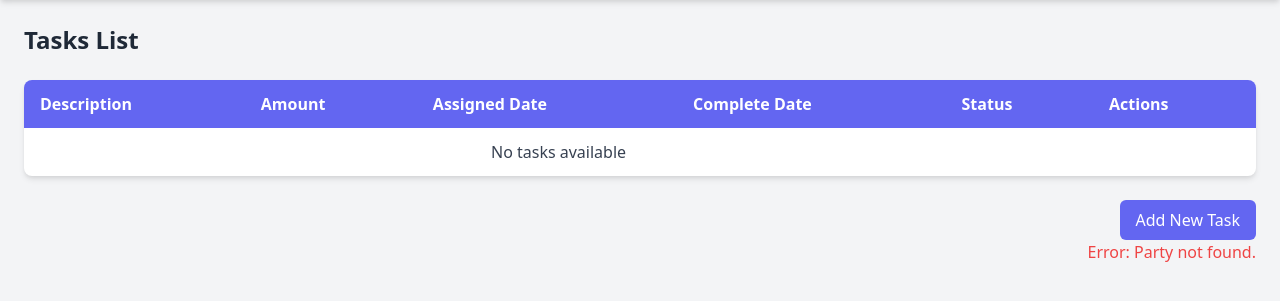
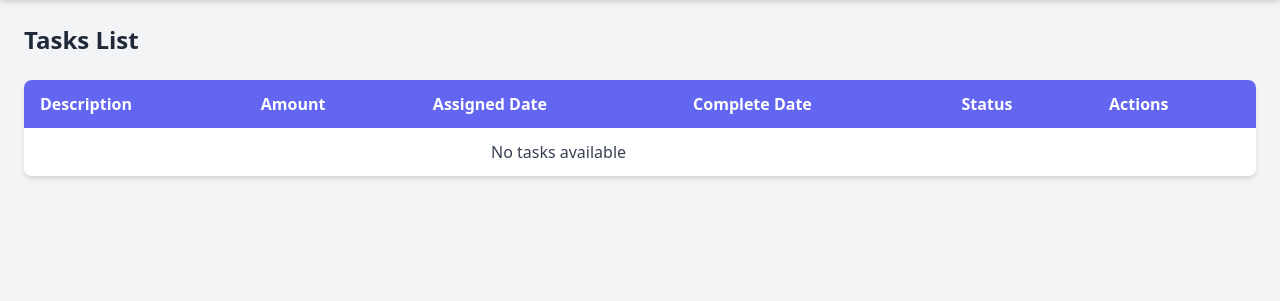
Before and after one commit to Rohankhokhar/Labourlink3, a Django app: page /task_view/ in a window 1280 px wide. Shown: the part 96-397 px from the top of the page. Run offline with Django 5.2, Linux system fonts and the light colour scheme.

Commit message:
bakswfbdckqawbfkb

```diff
--- a/LLApps/dashboard/templates/dashboard/parties.html
+++ b/LLApps/dashboard/templates/dashboard/parties.html
@@ -25,6 +25,7 @@
             <th class="border border-gray-300 px-4 py-2">Mobile</th>
             <th class="border border-gray-300 px-4 py-2">Address</th>
             <th class="border border-gray-300 px-4 py-2">Description</th>
+            <th class="border border-gray-300 px-4 py-2">Add task</th>
             <th class="border border-gray-300 px-4 py-2">Actions</th>
             <!-- <th class="border border-gray-300 px-4 py-2">Show Details</th> -->
           </tr>
@@ -38,6 +39,11 @@
             <td class="border border-gray-300 px-4 py-2">{{ party.party_mobile }}</td>
             <td class="border border-gray-300 px-4 py-2">{{ party.address }}</td>
             <td class="border border-gray-300 px-4 py-2">{{ party.description }}</td>
+            <td class="border border-gray-300 px-4 py-2">
+              <a href="{% url 'add_task' party_id=party.llid %}" class="text-blue-600 hover:text-blue-700">
+                <i class="fa-regular fa-pen-to-square"></i>
+              </a>
+            </td>
             <td class="border border-gray-300 px-4 py-2">
               <a href="{% url 'edit_party' party_id=party.llid %}" class="text-blue-600 hover:text-blue-700">
                 <i class="fa-regular fa-pen-to-square"></i>
--- a/LLApps/dashboard/templates/dashboard/task_read.html
+++ b/LLApps/dashboard/templates/dashboard/task_read.html
@@ -34,10 +34,10 @@ Tasks
                     <td class="py-3 px-4">{{ task.assign_date }}</td>
                     <td class="py-3 px-4">{{ task.complete_date }}</td>
                     <td class="py-3 px-4">{{ task.is_completed|yesno:"Completed,Pending" }}</td>
-                    <a href="{% url 'edit_party' party_id=party.ido %}" class="text-blue-600 hover:text-blue-700">
+                    <a href="{% url 'edit_party' party_id=party.llid %}" class="text-blue-600 hover:text-blue-700">
                         <i class="fa-regular fa-pen-to-square"></i>
                     </a>&nbsp;
-                    <a href="{% url 'delete_party' party_id=party.ido %}" method="POST"
+                    <a href="{% url 'delete_party' party_id=party.llid %}" method="POST"
                         class="text-red-600 hover:text-red-700">
                         <i class="fa-solid fa-x"></i>
                     </a>
@@ -51,14 +51,6 @@ Tasks
         </table>
     </div>
 
-
-    <div class="mt-6 text-right">
-        <a href="{% url 'add_task' party_id=party.llid %}"
-            class="inline-block bg-indigo-500 text-white py-2 px-4 rounded-md hover:bg-indigo-600">
-            Add New Task
-        </a>
-        <p class="text-red-500">Error: Party not found.</p>
-    </div>
 </div>
 
 {% endblock %}
--- a/LLApps/dashboard/templates/dashboard/tasks.html
+++ b/LLApps/dashboard/templates/dashboard/tasks.html
@@ -11,7 +11,7 @@
     <h2 class="text-xl font-semibold mb-4">New Task Details</h2>
 
 
-    <form action="{% url 'add_task' party_id=party.id %}" method="POST">
+    <form action="{% url 'add_task' party_id=party.llid %}" method="POST">
       {% csrf_token %}
       <div class="mb-4">
         <label for="task_description" class="block text-sm font-medium text-gray-700">Task Description</label>
--- a/LLApps/dashboard/views.py
+++ b/LLApps/dashboard/views.py
@@ -426,6 +426,7 @@ def tasks_view(request):
 @login_required
 def add_task(request, party_id):
     party = get_object_or_404(PartiesDetail, pk=party_id)
+    task = None  # Initialize task to None before checking for POST request
 
     if request.method == "POST":
         task_description_ = request.POST.get("task_description")
@@ -442,11 +443,14 @@ def add_task(request, party_id):
                 complete_date=complete_date_ if complete_date_ else None,
                 is_completed=False
             )
-            print(party.llid)
             messages.success(request, "Task added successfully.")
             return redirect("tasks_view", party_id=party.llid)
 
-    return render(request, "dashboard/task_read.html", {"party": party, "task": task})
+    # Now task is always defined, pass it to the template
+    return render(request, "dashboard/tasks.html", {"party": party, "task": task})
+
+
+
 
 
 
```
Also changed, not shown: LLdb_local.db.
